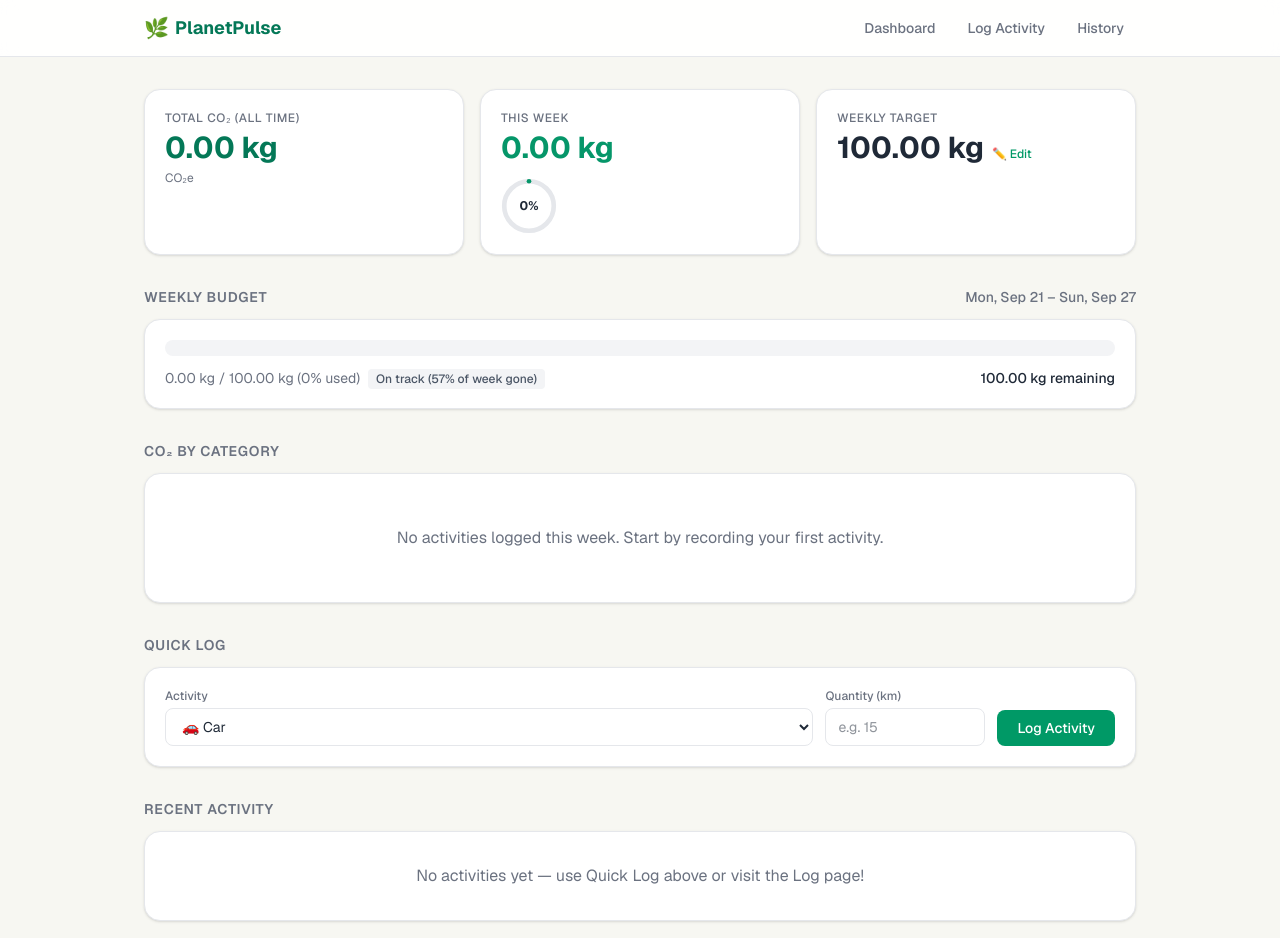
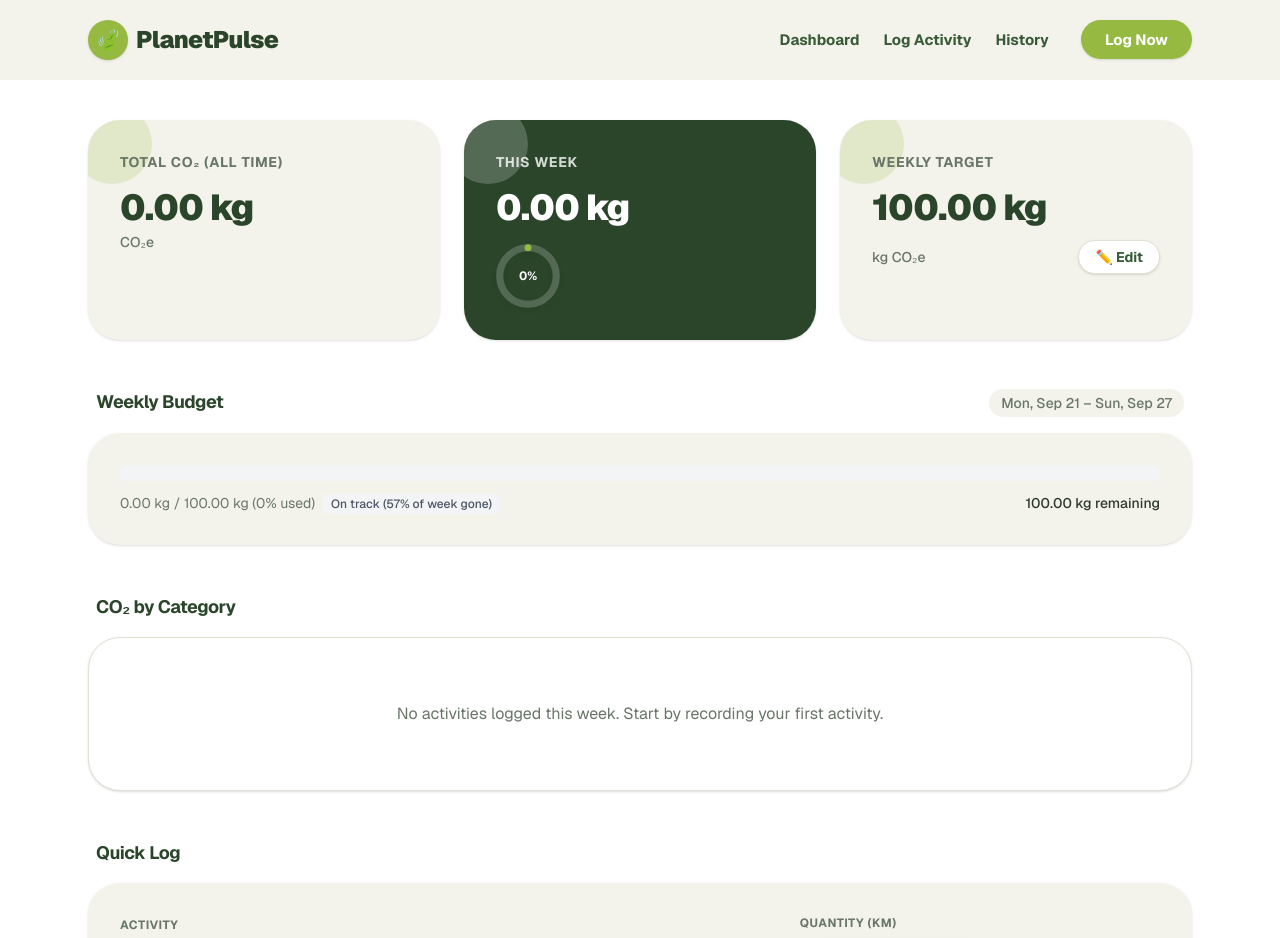
Before and after one commit to SHIVIKA330/PlanetPulse, a Next.js app: page / in a window 1280 px wide. Shown: the top 938 px of the page. Built offline with nearby package versions, Linux system fonts and the light colour scheme.

Commit message:
feat: redesign frontend with custom lawncare theme (cream, forest, lime)

```diff
--- a/src/app/globals.css
+++ b/src/app/globals.css
@@ -1,21 +1,21 @@
 @import "tailwindcss";
 
 :root {
-  --bg: #F7F7F2;
-  --surface: #FFFFFF;
-  --accent: #059669;
-  --accent-light: #D1FAE5;
-  --accent-dark: #047857;
-  --text: #1F2937;
-  --text-muted: #6B7280;
-  --border: #E5E7EB;
+  --bg-page: #FFFFFF;
+  --bg-cream: #F4F3EB;
+  --forest: #385A38;
+  --forest-dark: #2A452A;
+  --lime: #95B941;
+  --lime-hover: #83A635;
+  --text-main: #2C3A2C;
+  --text-muted: #687668;
+  --border-soft: #E2E0D1;
   --danger: #EF4444;
   --warning: #F59E0B;
-  --amber: #D97706;
 }
 
 body {
-  background: var(--bg);
-  color: var(--text);
+  background-color: var(--bg-page);
+  color: var(--text-main);
   font-family: var(--font-geist-sans), system-ui, sans-serif;
 }
--- a/src/app/layout.tsx
+++ b/src/app/layout.tsx
@@ -32,38 +32,76 @@ export default function RootLayout({ children }: LayoutProps<"/">) {
       className={`${geistSans.variable} ${geistMono.variable} h-full antialiased`}
     >
       <body className="min-h-full flex flex-col">
-        <header className="sticky top-0 z-50 border-b bg-white/90 backdrop-blur-sm border-[var(--border)]">
-          <nav className="max-w-5xl mx-auto w-full px-4 h-14 flex items-center justify-between">
+        <header className="sticky top-0 z-50 bg-[var(--bg-cream)]">
+          <nav className="max-w-6xl mx-auto w-full px-6 h-20 flex items-center justify-between">
             {/* Logo */}
             <Link
               href="/"
-              className="flex items-center gap-1.5 text-lg font-bold text-[var(--accent-dark)] select-none"
+              className="flex items-center gap-2 text-2xl font-black text-[var(--forest-dark)] select-none tracking-tight"
             >
-              <span className="text-xl" aria-hidden="true">
-                🌿
+              <span className="flex h-10 w-10 items-center justify-center rounded-full bg-[var(--lime)] text-white text-xl shadow-sm" aria-hidden="true">
+                🍃
               </span>
               PlanetPulse
             </Link>
 
             {/* Nav links */}
-            <ul className="flex items-center gap-1 sm:gap-2">
+            <ul className="flex items-center gap-6">
               {navLinks.map((link) => (
                 <li key={link.href}>
                   <Link
                     href={link.href}
-                    className="rounded-lg px-3 py-1.5 text-sm font-medium text-[var(--text-muted)] transition-colors hover:text-[var(--accent-dark)] hover:bg-[var(--accent-light)]/50"
+                    className="text-[15px] font-bold text-[var(--forest)] transition-colors hover:text-[var(--lime)]"
                   >
                     {link.label}
                   </Link>
                 </li>
               ))}
+              <li>
+                <Link href="/log" className="ml-2 rounded-full bg-[var(--lime)] px-6 py-2.5 text-[15px] font-bold text-white transition-colors hover:bg-[var(--lime-hover)] shadow-sm">
+                  Log Now
+                </Link>
+              </li>
             </ul>
           </nav>
         </header>
 
-        <main className="flex-1 max-w-5xl mx-auto w-full px-4 py-8">
+        <main className="flex-1 max-w-6xl mx-auto w-full px-6 py-10">
           {children}
         </main>
+
+        <footer className="bg-[var(--forest)] py-12 mt-auto">
+          <div className="max-w-6xl mx-auto px-6 grid grid-cols-1 md:grid-cols-3 gap-8 text-[var(--bg-cream)]">
+            <div>
+              <div className="flex items-center gap-2 text-2xl font-black select-none tracking-tight mb-4">
+                <span className="flex h-10 w-10 items-center justify-center rounded-full bg-[var(--lime)] text-white text-xl">
+                  🍃
+                </span>
+                PlanetPulse
+              </div>
+              <p className="text-sm opacity-80 leading-relaxed max-w-xs">
+                Track your daily carbon footprint, set weekly targets, and make sustainable choices visible.
+              </p>
+            </div>
+            <div>
+              <h3 className="font-bold text-lg mb-4 text-[var(--lime)]">Quick Links</h3>
+              <ul className="space-y-2 opacity-90 text-sm">
+                <li><Link href="/">Dashboard</Link></li>
+                <li><Link href="/history">History</Link></li>
+                <li><Link href="/log">Log Activity</Link></li>
+              </ul>
+            </div>
+            <div>
+              <h3 className="font-bold text-lg mb-4 text-[var(--lime)]">Impact</h3>
+              <p className="text-sm opacity-80 leading-relaxed max-w-xs">
+                Every sustainable choice makes a difference. Start tracking today for a greener tomorrow.
+              </p>
+            </div>
+          </div>
+          <div className="max-w-6xl mx-auto px-6 mt-12 pt-8 border-t border-white/10 text-center text-xs opacity-60">
+            &copy; {new Date().getFullYear()} PlanetPulse. All Rights Reserved.
+          </div>
+        </footer>
       </body>
     </html>
   );
--- a/src/app/page.tsx
+++ b/src/app/page.tsx
@@ -93,16 +93,30 @@ function getUnitForType(type: string): string {
 function StatCard({
   label,
   children,
+  variant = "cream",
 }: {
   label: string;
   children: React.ReactNode;
+  variant?: "cream" | "forest";
 }) {
+  const isForest = variant === "forest";
   return (
-    <section className="rounded-2xl bg-white p-5 shadow-sm border border-[var(--border)] flex flex-col gap-1">
-      <span className="text-xs font-medium uppercase tracking-wider text-[var(--text-muted)]">
+    <section className={`rounded-[32px] p-8 shadow-sm flex flex-col gap-2 relative overflow-hidden transition-all ${
+      isForest
+        ? "bg-[var(--forest-dark)] text-white"
+        : "bg-[var(--bg-cream)] text-[var(--text-main)]"
+    }`}>
+      {/* Decorative top-left icon circle for flavor */}
+      <div className={`absolute -top-4 -left-4 w-20 h-20 rounded-full opacity-20 pointer-events-none ${isForest ? "bg-white" : "bg-[var(--lime)]"}`} />
+
+      <span className={`text-sm font-bold uppercase tracking-wider relative z-10 ${
+        isForest ? "text-white/80" : "text-[var(--text-muted)]"
+      }`}>
         {label}
       </span>
+      <div className="relative z-10">
         {children}
+      </div>
     </section>
   );
 }
@@ -349,25 +363,26 @@ export default function DashboardPage() {
     <div className="space-y-8">
       {/* ---------- Hero Stats ---------- */}
       <section aria-label="Key metrics">
-        <div className="grid grid-cols-1 sm:grid-cols-3 gap-4">
-          {/* Total CO₂ */}
-          <StatCard label="Total CO₂ (all time)">
-            <p className="text-3xl font-bold text-[var(--accent-dark)]">
+        <div className="grid grid-cols-1 md:grid-cols-3 gap-6">
+          {/* Total */}
+          <StatCard label="Total CO₂ (all time)" variant="cream">
+            <p className="text-4xl font-black text-[var(--forest-dark)] mt-2 tracking-tight">
               {formatCo2(stats.totalCo2)}
             </p>
-            <span className="text-xs text-[var(--text-muted)]">CO₂e</span>
+            <span className="text-sm font-medium text-[var(--text-muted)] mt-1 inline-block">CO₂e</span>
           </StatCard>
 
           {/* This week */}
-          <StatCard label="This week">
-            <p className="text-3xl font-bold text-[var(--accent)]">
+          <StatCard label="This week" variant="forest">
+            <p className="text-4xl font-black text-white mt-2 tracking-tight">
               {formatCo2(stats.weeklyCo2)}
             </p>
-            <div className="mt-2">
+            <div className="mt-4 flex items-center justify-between">
               {/* Circular gauge */}
+              <div className="relative">
                 <svg
                   viewBox="0 0 36 36"
-                className="w-14 h-14"
+                  className="w-16 h-16 drop-shadow-md"
                   aria-label={`${Math.round(
                     (stats.weeklyCo2 / stats.weeklyTarget) * 100
                   )}% of weekly target`}
@@ -375,58 +390,50 @@ export default function DashboardPage() {
                   <path
                     d="M18 2.0845 a 15.9155 15.9155 0 0 1 0 31.831 a 15.9155 15.9155 0 0 1 0 -31.831"
                     fill="none"
-                  stroke="#E5E7EB"
-                  strokeWidth="3"
+                    stroke="rgba(255,255,255,0.2)"
+                    strokeWidth="4"
                   />
                   <path
                     d="M18 2.0845 a 15.9155 15.9155 0 0 1 0 31.831 a 15.9155 15.9155 0 0 1 0 -31.831"
                     fill="none"
-                  stroke={
-                    stats.weeklyCo2 / stats.weeklyTarget >= 1
-                      ? "#EF4444"
-                      : stats.weeklyCo2 / stats.weeklyTarget >= 0.7
-                      ? "#F59E0B"
-                      : "#059669"
-                  }
-                  strokeWidth="3"
+                    stroke="var(--lime)"
+                    strokeWidth="4"
                     strokeDasharray={`${Math.min(
                       (stats.weeklyCo2 / stats.weeklyTarget) * 100,
                       100
                     )}, 100`}
+                    className="transition-all duration-1000 ease-out"
                     strokeLinecap="round"
                   />
-                <text
-                  x="18"
-                  y="20.35"
-                  className="fill-[var(--text)]"
-                  fontSize="8"
-                  textAnchor="middle"
-                  fontWeight="bold"
-                >
+                </svg>
+                <div className="absolute inset-0 flex items-center justify-center font-bold text-xs text-white">
                   {Math.round((stats.weeklyCo2 / stats.weeklyTarget) * 100)}%
-                </text>
-              </svg>
+                </div>
+              </div>
             </div>
           </StatCard>
 
           {/* Weekly target */}
-          <StatCard label="Weekly Target">
+          <StatCard label="Weekly Target" variant="cream">
             {editingTarget ? (
-              <div className="flex items-center gap-2 mt-1">
+              <div className="flex flex-col gap-3 mt-2">
+                <div className="flex items-center gap-2">
                   <input
                     type="number"
                     min={1}
                     step="any"
                     value={targetDraft}
                     onChange={(e) => setTargetDraft(e.target.value)}
-                  className="w-24 rounded-lg border border-[var(--border)] px-2 py-1 text-lg font-semibold focus:outline-none focus:ring-2 focus:ring-emerald-400"
+                    className="w-24 rounded-xl border border-[var(--border-soft)] bg-white px-3 py-2 text-lg font-bold text-[var(--forest-dark)] focus:outline-none focus:ring-2 focus:ring-[var(--lime)]"
                     aria-label="Weekly target in kg CO₂e"
                   />
-                <span className="text-sm text-[var(--text-muted)]">kg</span>
+                  <span className="text-sm font-medium text-[var(--text-muted)]">kg</span>
+                </div>
+                <div className="flex gap-2">
                   <button
                     onClick={handleSaveTarget}
                     disabled={savingTarget}
-                  className="rounded-lg bg-emerald-600 px-3 py-1 text-sm font-medium text-white hover:bg-emerald-700 disabled:opacity-50 transition-colors"
+                    className="flex-1 rounded-full bg-[var(--lime)] px-3 py-1.5 text-sm font-bold text-white hover:bg-[var(--lime-hover)] disabled:opacity-50 transition-colors shadow-sm"
                   >
                     {savingTarget ? "…" : "Save"}
                   </button>
@@ -435,23 +442,26 @@ export default function DashboardPage() {
                       setEditingTarget(false);
                       setTargetDraft(String(stats.weeklyTarget));
                     }}
-                  className="text-sm text-[var(--text-muted)] hover:text-[var(--text)]"
+                    className="flex-1 rounded-full bg-white px-3 py-1.5 text-sm font-bold text-[var(--text-muted)] hover:text-[var(--forest)] hover:bg-gray-50 border border-[var(--border-soft)] transition-colors"
                   >
                     Cancel
                   </button>
                 </div>
+              </div>
             ) : (
-              <div className="flex items-baseline gap-2">
-                <p className="text-3xl font-bold text-[var(--text)]">
+              <div className="mt-2">
+                <p className="text-4xl font-black text-[var(--forest-dark)] tracking-tight">
                   {formatCo2(stats.weeklyTarget)}
                 </p>
+                <div className="flex items-center justify-between mt-3">
+                  <span className="text-sm font-medium text-[var(--text-muted)]">kg CO₂e</span>
                   <button
                     onClick={() => setEditingTarget(true)}
-                  className="text-xs text-emerald-600 hover:text-emerald-800 font-medium transition-colors"
-                  aria-label="Edit weekly target"
+                    className="rounded-full bg-white border border-[var(--border-soft)] px-4 py-1.5 text-sm font-bold text-[var(--forest)] hover:bg-[var(--lime)] hover:text-white hover:border-[var(--lime)] transition-colors shadow-sm"
                   >
                     ✏️ Edit
                   </button>
+                </div>
               </div>
             )}
           </StatCard>
@@ -459,26 +469,26 @@ export default function DashboardPage() {
       </section>
 
       {/* ---------- Weekly Budget Gauge ---------- */}
-      <section aria-label="Weekly budget progress">
-        <div className="flex justify-between items-baseline mb-3">
-          <h2 className="text-sm font-semibold uppercase tracking-wider text-[var(--text-muted)]">
+      <section aria-label="Weekly budget progress" className="mt-12">
+        <div className="flex justify-between items-baseline mb-4 px-2">
+          <h2 className="text-lg font-bold text-[var(--forest-dark)] tracking-tight">
             Weekly Budget
           </h2>
-          <span className="text-sm text-[var(--text-muted)] font-medium">
+          <span className="text-sm text-[var(--text-muted)] font-medium bg-[var(--bg-cream)] px-3 py-1 rounded-full">
             {formatDateRange(stats.weekStart, stats.weekEnd)}
           </span>
         </div>
-        <div className="rounded-2xl bg-white p-5 shadow-sm border border-[var(--border)]">
+        <div className="rounded-[32px] bg-[var(--bg-cream)] p-8 shadow-sm">
           <BudgetBar current={stats.weeklyCo2} target={stats.weeklyTarget} largestContributor={stats.largestContributor} weekStart={stats.weekStart} />
         </div>
       </section>
 
       {/* ---------- Category Breakdown ---------- */}
-      <section aria-label="Category breakdown">
-        <h2 className="text-sm font-semibold uppercase tracking-wider text-[var(--text-muted)] mb-3">
+      <section aria-label="Category breakdown" className="mt-12">
+        <h2 className="text-lg font-bold text-[var(--forest-dark)] mb-4 px-2 tracking-tight">
           CO₂ by Category
         </h2>
-        <div className="rounded-2xl bg-white p-5 shadow-sm border border-[var(--border)]">
+        <div className="rounded-[32px] bg-white p-8 shadow-sm border border-[var(--border-soft)]">
           {stats.categoryBreakdown.length === 0 ? (
             <p className="text-center text-[var(--text-muted)] py-8">
               No activities logged this week. Start by recording your first activity.
@@ -518,9 +528,9 @@ export default function DashboardPage() {
 
               <div className="w-full md:w-2/3 flex flex-col gap-4">
                 {stats.largestContributor && stats.weeklyCo2 > 0 && (
-                  <div className="rounded-xl bg-blue-50 border border-blue-200 p-4">
-                    <p className="text-sm text-blue-800">
-                      <span className="font-bold text-lg block mb-1">💡 Insight</span>
+                  <div className="rounded-2xl bg-[#E8F3E5] border border-[#C5DFB3] p-5">
+                    <p className="text-sm text-[var(--forest-dark)]">
+                      <span className="font-black text-lg block mb-1">💡 Insight</span>
                       {stats.largestContributor} is{" "}
                       <strong>{Math.round((stats.categoryBreakdown[0].totalCo2 / stats.weeklyCo2) * 100)}%</strong> of your footprint this week.
                     </p>
@@ -530,22 +540,22 @@ export default function DashboardPage() {
                   {stats.categoryBreakdown.map((cat, idx) => (
                     <li
                       key={cat.category}
-                      className="flex items-center justify-between rounded-lg px-3 py-2 hover:bg-gray-50 transition-colors"
+                      className="flex items-center justify-between rounded-xl px-4 py-3 hover:bg-[var(--bg-cream)] transition-colors"
                     >
-                      <div className="flex items-center gap-2">
+                      <div className="flex items-center gap-3">
                         <span
-                          className="inline-block w-3 h-3 rounded-full"
+                          className="inline-block w-4 h-4 rounded-full shadow-sm"
                           style={{
                           backgroundColor:
                             CHART_COLORS[idx % CHART_COLORS.length],
                         }}
                       />
-                      <span className="text-sm capitalize">
+                      <span className="text-sm font-bold text-[var(--forest-dark)]">
                         {CATEGORY_ICONS[cat.category] ?? "📦"}{" "}
                         {cat.category.replace("_", " ")}
                       </span>
                     </div>
-                    <span className="text-sm font-semibold">
+                    <span className="text-sm font-black text-[var(--forest-dark)]">
                       {formatCo2(cat.totalCo2)}
                     </span>
                   </li>
@@ -558,18 +568,18 @@ export default function DashboardPage() {
       </section>
 
       {/* ---------- Quick Log ---------- */}
-      <section aria-label="Quick log">
-        <h2 className="text-sm font-semibold uppercase tracking-wider text-[var(--text-muted)] mb-3">
+      <section aria-label="Quick log" className="mt-12">
+        <h2 className="text-lg font-bold text-[var(--forest-dark)] mb-4 px-2 tracking-tight">
           Quick Log
         </h2>
         <form
           onSubmit={handleQuickLog}
-          className="rounded-2xl bg-white p-5 shadow-sm border border-[var(--border)] flex flex-col sm:flex-row items-end gap-3"
+          className="rounded-[32px] bg-[var(--bg-cream)] p-8 shadow-sm flex flex-col sm:flex-row items-end gap-4"
         >
           <div className="flex-1 w-full">
             <label
               htmlFor="ql-type"
-              className="block text-xs font-medium text-[var(--text-muted)] mb-1"
+              className="block text-xs font-bold text-[var(--text-muted)] mb-2 uppercase tracking-wider"
             >
               Activity
             </label>
@@ -577,7 +587,7 @@ export default function DashboardPage() {
               id="ql-type"
               value={qlType}
               onChange={(e) => setQlType(e.target.value)}
-              className="w-full rounded-lg border border-[var(--border)] px-3 py-2 text-sm focus:outline-none focus:ring-2 focus:ring-emerald-400"
+              className="w-full rounded-full border border-[var(--border-soft)] bg-white px-5 py-3 text-[15px] font-medium focus:outline-none focus:ring-2 focus:ring-[var(--lime)] shadow-sm"
             >
               {ACTIVITY_OPTIONS.map((opt) => (
                 <option key={opt.value} value={opt.value}>
@@ -587,10 +597,10 @@ export default function DashboardPage() {
             </select>
           </div>
 
-          <div className="w-full sm:w-40">
+          <div className="w-full sm:w-48">
             <label
               htmlFor="ql-qty"
-              className="block text-xs font-medium text-[var(--text-muted)] mb-1"
+              className="block text-xs font-bold text-[var(--text-muted)] mb-2 uppercase tracking-wider"
             >
               Quantity ({getUnitForType(qlType)})
             </label>
@@ -603,20 +613,20 @@ export default function DashboardPage() {
               value={qlQty}
               onChange={(e) => setQlQty(e.target.value)}
               placeholder="e.g. 15"
-              className="w-full rounded-lg border border-[var(--border)] px-3 py-2 text-sm focus:outline-none focus:ring-2 focus:ring-emerald-400"
+              className="w-full rounded-full border border-[var(--border-soft)] bg-white px-5 py-3 text-[15px] font-medium focus:outline-none focus:ring-2 focus:ring-[var(--lime)] shadow-sm"
             />
           </div>
 
           <button
             type="submit"
             disabled={qlSubmitting}
-            className="rounded-lg bg-emerald-600 px-5 py-2 text-sm font-medium text-white hover:bg-emerald-700 disabled:opacity-50 transition-colors whitespace-nowrap"
+            className="rounded-full bg-[var(--lime)] px-8 py-3 text-[15px] font-bold text-white hover:bg-[var(--lime-hover)] disabled:opacity-50 transition-colors whitespace-nowrap shadow-sm"
           >
             {qlSubmitting ? "Logging…" : "Log Activity"}
           </button>
 
           {qlSuccess && (
-            <span className="text-emerald-600 text-sm font-medium animate-pulse">
+            <span className="text-[var(--lime)] text-sm font-bold animate-pulse absolute">
               ✓ Logged!
             </span>
           )}
@@ -624,27 +634,27 @@ export default function DashboardPage() {
       </section>
 
       {/* ---------- Recent Activity ---------- */}
-      <section aria-label="Recent activity">
-        <h2 className="text-sm font-semibold uppercase tracking-wider text-[var(--text-muted)] mb-3">
+      <section aria-label="Recent activity" className="mt-12">
+        <h2 className="text-lg font-bold text-[var(--forest-dark)] mb-4 px-2 tracking-tight">
           Recent Activity
         </h2>
-        <div className="rounded-2xl bg-white shadow-sm border border-[var(--border)] divide-y divide-[var(--border)]">
+        <div className="rounded-[32px] bg-white shadow-sm border border-[var(--border-soft)] divide-y divide-[var(--border-soft)] overflow-hidden">
           {stats.recentActivities.length === 0 ? (
-            <p className="text-center text-[var(--text-muted)] py-8">
+            <p className="text-center text-[var(--text-muted)] py-8 font-medium">
               No activities yet — use Quick Log above or visit the Log page!
             </p>
           ) : (
             stats.recentActivities.map((act) => (
               <div
                 key={act.id}
-                className="flex items-center justify-between px-5 py-3 hover:bg-gray-50 transition-colors"
+                className="flex items-center justify-between px-6 py-4 hover:bg-[var(--bg-cream)] transition-colors"
               >
-                <div className="flex items-center gap-3">
-                  <span className="text-xl" aria-hidden="true">
+                <div className="flex items-center gap-4">
+                  <span className="flex h-10 w-10 items-center justify-center rounded-full bg-[var(--bg-cream)] text-lg shadow-sm" aria-hidden="true">
                     {CATEGORY_ICONS[act.type] ?? "📦"}
                   </span>
                   <div>
-                    <p className="text-sm font-medium">
+                    <p className="text-sm font-bold text-[var(--forest-dark)]">
                       {ACTIVITY_OPTIONS.find(o => o.value === act.type)?.label || act.type}
                       {act.outlier && (
                         <span className="ml-2 inline-block rounded bg-amber-100 px-1.5 py-0.5 text-[10px] font-semibold text-amber-700 uppercase">
@@ -652,7 +662,7 @@ export default function DashboardPage() {
                         </span>
                       )}
                     </p>
-                    <p className="text-xs text-[var(--text-muted)]">
+                    <p className="text-xs text-[var(--text-muted)] font-medium mt-0.5">
                       {act.quantity} {act.unit} ·{" "}
                       {new Date(act.date).toLocaleDateString(undefined, {
                         month: "short",
@@ -663,7 +673,7 @@ export default function DashboardPage() {
                     </p>
                   </div>
                 </div>
-                <span className="text-sm font-semibold text-[var(--accent-dark)]">
+                <span className="text-sm font-black text-[var(--forest-dark)]">
                   {formatCo2(act.co2)}
                 </span>
               </div>
```
Lines whose indentation alone changed are shown as unchanged.
